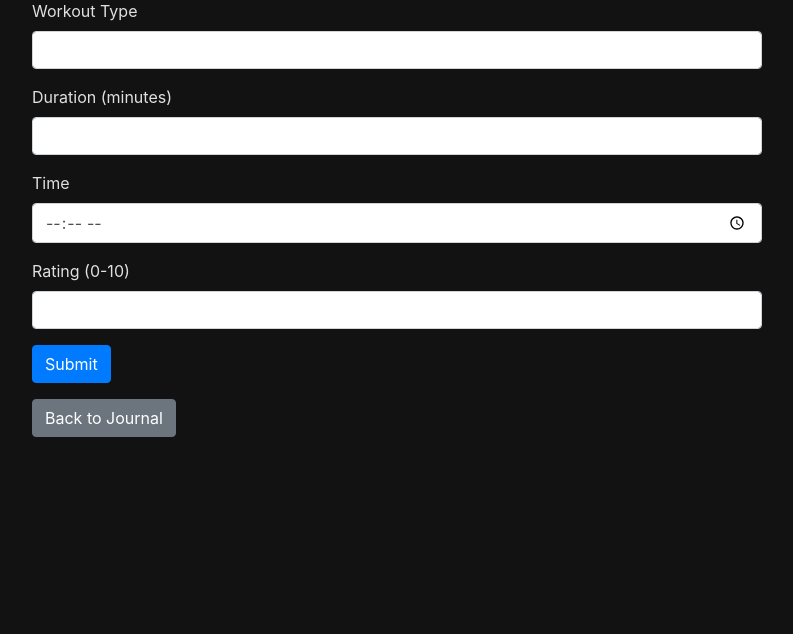
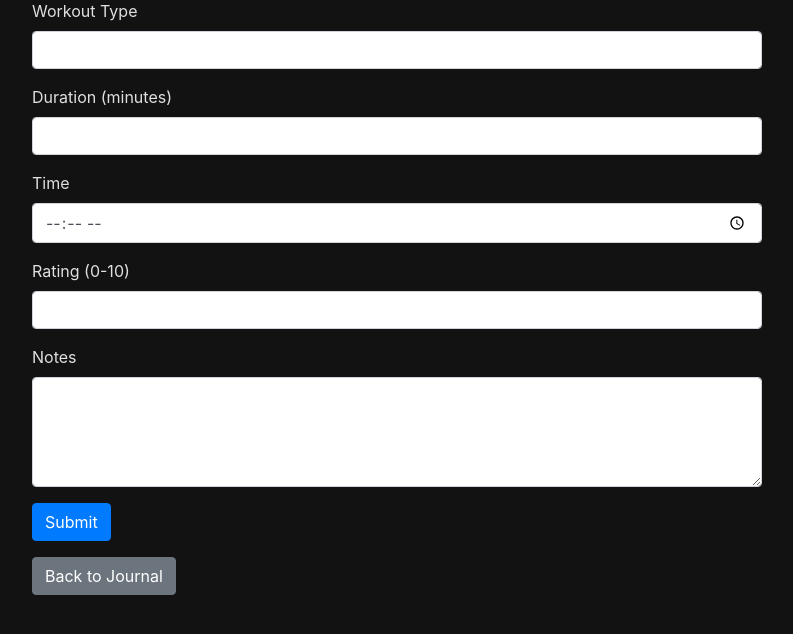
Before and after one commit to monkeyboyfr3sh/flask-blog-app, a Flask app: page /fitness/log/new in a window 1280 px wide. Shown: the part 137-771 px from the top of the page, without its empty margins (53-846 px from the left). Run offline with Flask 3, Linux system fonts and the light colour scheme; the visitor is signed in with stand-in values (Sample User, id 1); some libraries are stand-ins or nearby versions.

Commit message:
implemented notes section for workout entries

```diff
--- a/flaskblog/fitjournal/forms.py
+++ b/flaskblog/fitjournal/forms.py
@@ -1,10 +1,11 @@
 from flask_wtf import FlaskForm
-from wtforms import StringField, IntegerField, TimeField, SubmitField
-from wtforms.validators import DataRequired, NumberRange
+from wtforms import StringField, IntegerField, TimeField, TextAreaField, SubmitField
+from wtforms.validators import DataRequired, NumberRange, Optional
 
 class WorkoutLogForm(FlaskForm):
     workout_type = StringField('Workout Type', validators=[DataRequired()])
     duration = IntegerField('Duration (minutes)', validators=[DataRequired()])
     time = TimeField('Time', validators=[DataRequired()])
     rating = IntegerField('Rating (0-10)', validators=[DataRequired(), NumberRange(min=0, max=10)])
+    notes = TextAreaField('Notes', validators=[Optional()])  # **Added Notes Field**
     submit = SubmitField('Submit')
--- a/flaskblog/fitjournal/routes.py
+++ b/flaskblog/fitjournal/routes.py
@@ -1,4 +1,4 @@
-from flask import render_template, url_for, flash, redirect, request, Blueprint
+from flask import render_template, url_for, flash, redirect, request, Blueprint, abort
 from flask_login import current_user, login_required
 from flaskblog import db
 from flaskblog.models import WorkoutLog
@@ -22,6 +22,7 @@ def new_log():
             duration=form.duration.data,
             time=form.time.data,
             rating=form.rating.data,
+            notes=form.notes.data,  # **Handle Notes**
             author=current_user,
         )
         db.session.add(log)
@@ -49,6 +50,7 @@ def update_log(log_id):
         log.duration = form.duration.data
         log.time = form.time.data
         log.rating = form.rating.data
+        log.notes = form.notes.data  # **Handle Notes**
         db.session.commit()
         flash("Your workout log has been updated!", "success")
         return redirect(url_for("fitness.log", log_id=log.id))
@@ -57,6 +59,7 @@ def update_log(log_id):
         form.duration.data = log.duration
         form.time.data = log.time
         form.rating.data = log.rating
+        form.notes.data = log.notes  # **Populate Notes Field**
     return render_template(
         "fitjournal_add_entry.html", title="Update Workout Log", form=form, legend="Update Workout Log"
     )
--- a/flaskblog/models.py
+++ b/flaskblog/models.py
@@ -1,12 +1,9 @@
-
 from datetime import datetime, timezone
-from datetime import datetime
 from flask import current_app
 from flask_login import UserMixin
 from itsdangerous import TimedSerializer
 from sqlalchemy.exc import OperationalError
 from flaskblog import db, login_manager
-
 
 @login_manager.user_loader
 def load_user(user_id):
@@ -14,7 +11,6 @@ def load_user(user_id):
         return User.query.get(int(user_id))
     except OperationalError:
         return None
-
 
 class User(db.Model, UserMixin):  # type: ignore
     id = db.Column(db.Integer, primary_key=True)
@@ -42,7 +38,6 @@ class User(db.Model, UserMixin):  # type: ignore
     def __repr__(self):
         return f"User('{self.username}', '{self.email}', '{self.image_file}')"
 
-
 class Post(db.Model):  # type: ignore
     id = db.Column(db.Integer, primary_key=True)
     title = db.Column(db.String(100), nullable=False)
@@ -53,14 +48,14 @@ class Post(db.Model):  # type: ignore
     def __repr__(self):
         return f"Post('{self.title}', '{self.date_posted}')"
 
-
-class WorkoutLog(db.Model):  # New model for workout logs
+class WorkoutLog(db.Model):  # Updated model for workout logs
     id = db.Column(db.Integer, primary_key=True)
     workout_type = db.Column(db.String(100), nullable=False)
     duration = db.Column(db.Integer, nullable=False)
     time = db.Column(db.Time, nullable=False)
     rating = db.Column(db.Integer, nullable=False)
     date_posted = db.Column(db.DateTime, nullable=False, default=datetime.now(timezone.utc))
+    notes = db.Column(db.Text, nullable=True)  # **Added Notes Field**
     user_id = db.Column(db.Integer, db.ForeignKey('user.id'), nullable=False)
 
     def __repr__(self):
--- a/flaskblog/templates/fitjournal_add_entry.html
+++ b/flaskblog/templates/fitjournal_add_entry.html
@@ -20,6 +20,10 @@
             {{ form.rating.label }}
             {{ form.rating(class="form-control") }}
         </div>
+        <div class="form-group">
+            {{ form.notes.label }}
+            {{ form.notes(class="form-control", rows="4") }}
+        </div>
         <button type="submit" class="btn btn-primary">Submit</button>
     </form>
     <a href="{{ url_for('fitness.journal_home') }}" class="btn btn-secondary mt-3">Back to Journal</a>
```
Also changed, not shown: flaskblog/templates/fitjournal_log.html (+5 -2 lines).
